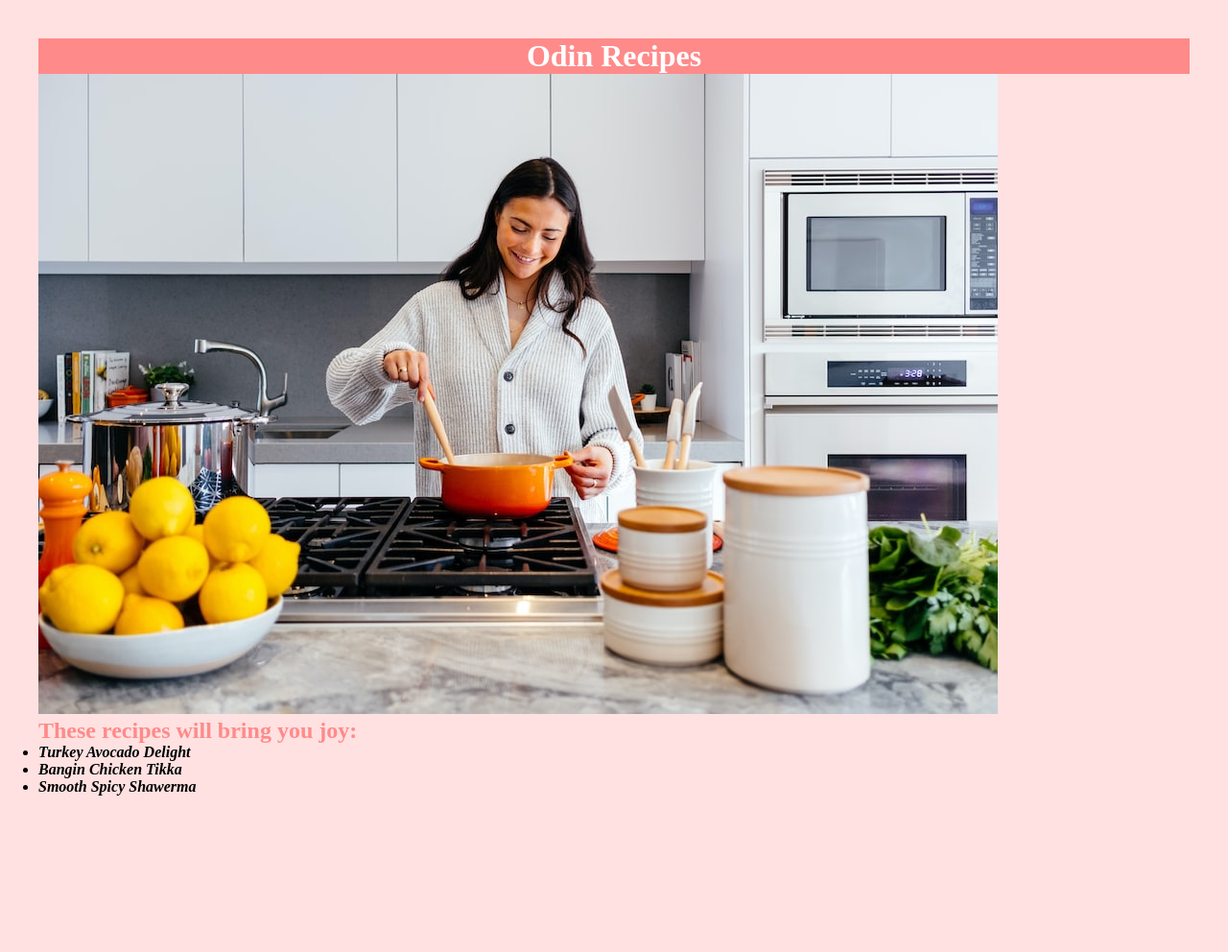
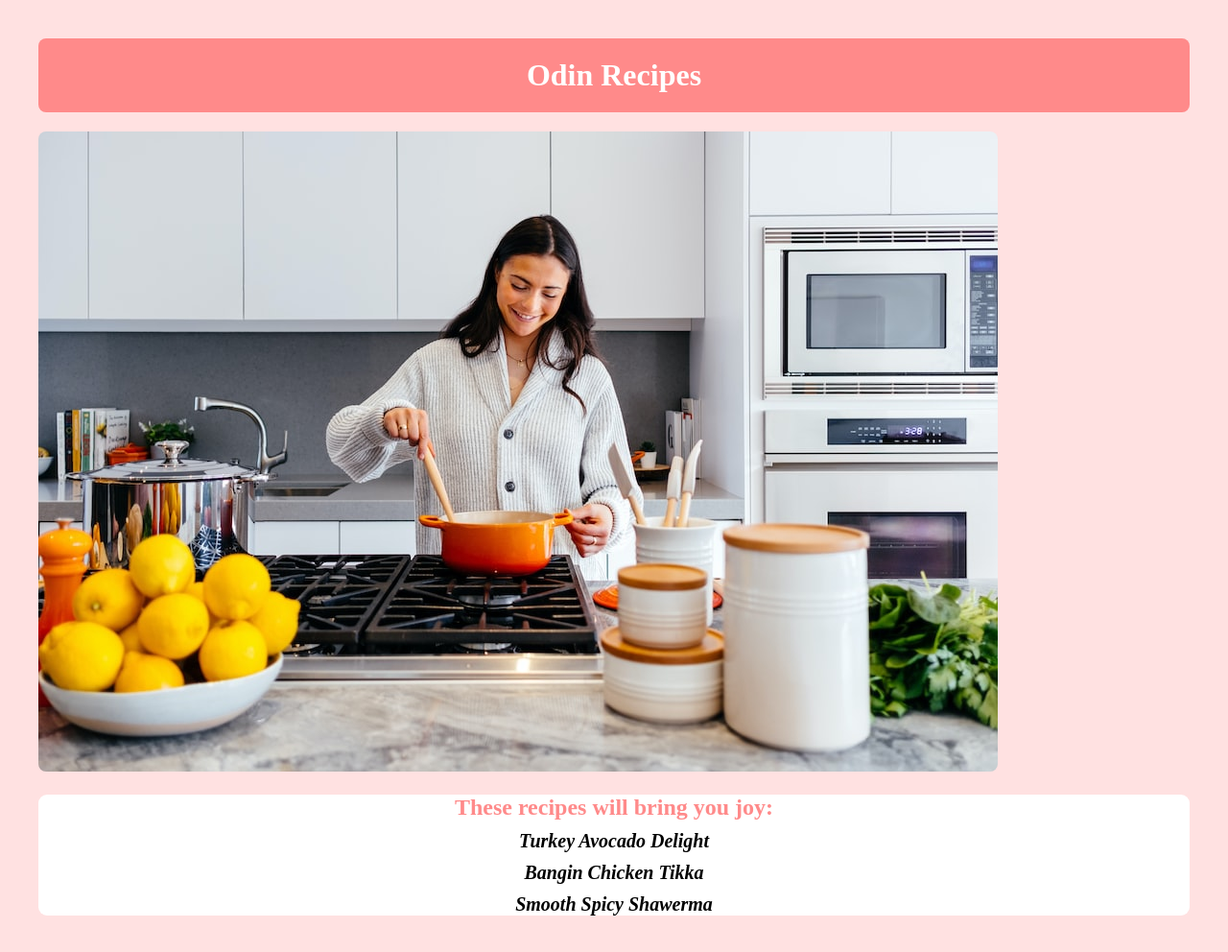
Before and after one commit to Stonkszain/odin-recipes, a plain HTML site: page index.html in a window 1280 px wide. Shown: the whole page at 96% size. Before the commit the page ends 869 px from the top, so only its background shows below. Drawn offline with Linux system fonts and the light colour scheme.

Commit message:
feat(index): Add border and margin styles to index

```diff
--- a/index.html
+++ b/index.html
@@ -11,12 +11,13 @@
         </div>
 
         <img src="./images/kitchen.jpeg" alt="lady-cooking-in-kitchen" />
-
-        <h2>These recipes will bring you joy:</h2>
-        <ul>
-            <li><a href="./recipes/sandwich.html">Turkey Avocado Delight</a></li>
-            <li><a href="./recipes/chicken-tikka.html">Bangin Chicken Tikka</a></li>
-            <li><a href="./recipes/shawerma.html">Smooth Spicy Shawerma</a></li>
-        </ul>
+        <div class="page-content">
+            <h2>These recipes will bring you joy:</h2>
+            <ul>
+                <li class="list"><a href="./recipes/sandwich.html">Turkey Avocado Delight</a></li>
+                <li class="list"><a href="./recipes/chicken-tikka.html">Bangin Chicken Tikka</a></li>
+                <li class="list"><a href="./recipes/shawerma.html">Smooth Spicy Shawerma</a></li>
+            </ul>
+        </div>
     </body>
 </html>
--- a/styles.css
+++ b/styles.css
@@ -13,11 +13,15 @@ h1 {
     background-color: #ff8a8a;
     color: #FFF;
     text-align: center;
+    padding: 20px;
+    border-radius: 8px;
+    margin-bottom: 20px;
 }
 
 img {
     max-width: 1000px;
     width: 100%;
+    border-radius: 8px;
 }
 
 h2 {
@@ -34,3 +38,18 @@ a {
     font-style: italic;
     font-weight: bold;
 }
+
+.list {
+    font-size: 20px;
+    margin: 10px;
+    list-style: none;
+}
+
+.page-content{
+    width: 400px;
+    margin: 20px auto;
+    text-align: center;
+    background-color: white;
+    width: 100%;
+    border-radius: 9px;
+}
```
